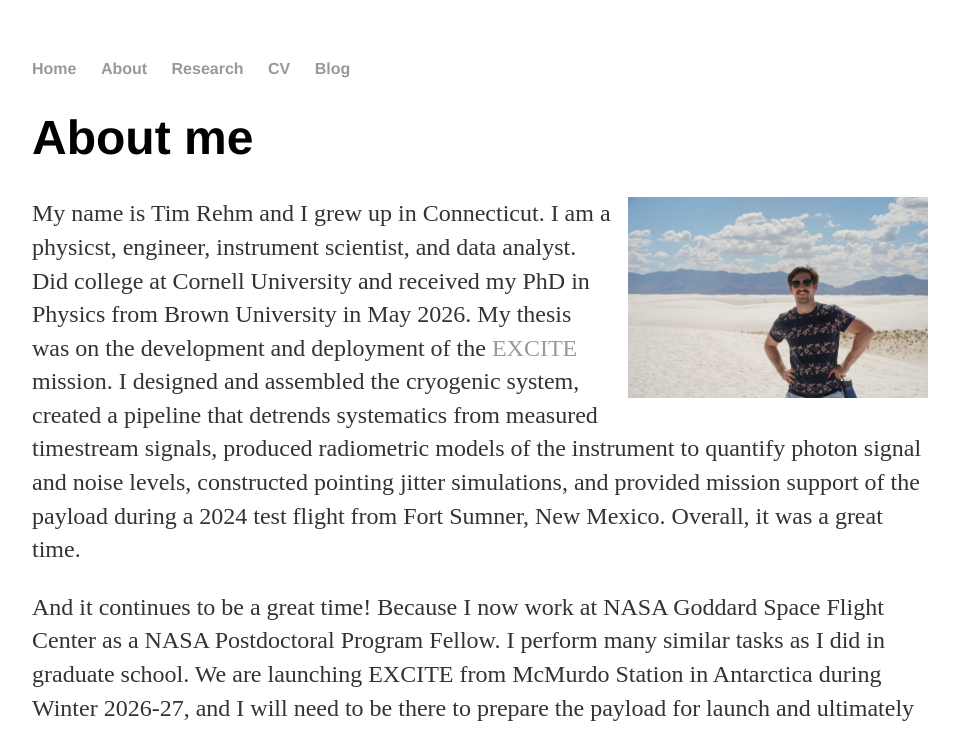
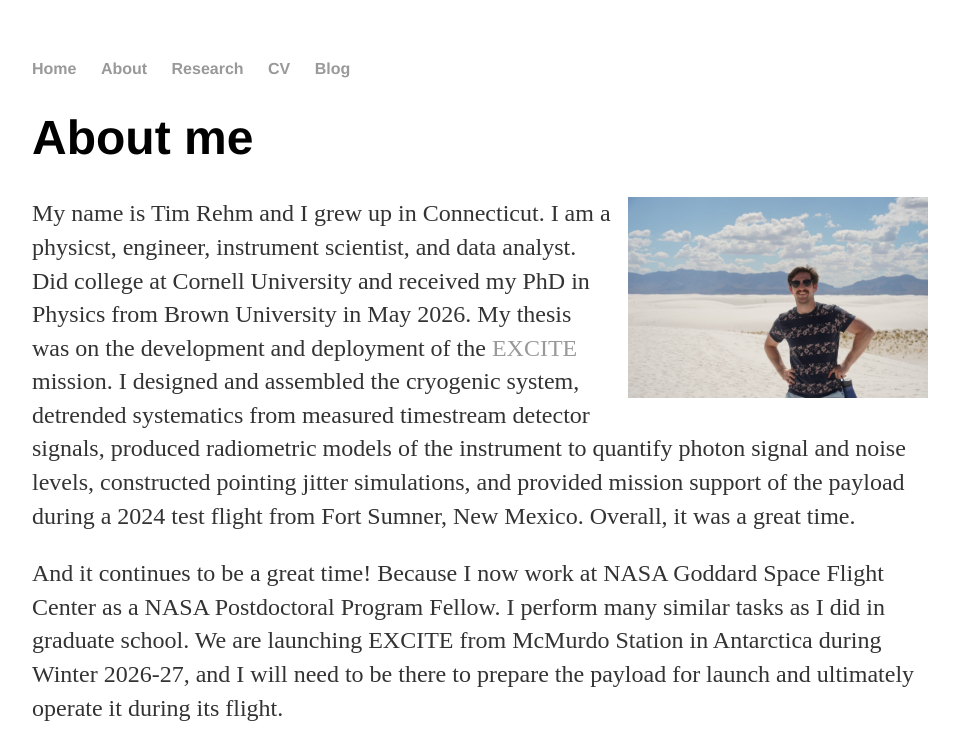
Before and after one commit to timrehm/timrehm.github.io, a Jekyll site: the page built from about/index.html, in a window 1280 px wide, cut to the strip 0-729 px from the top of the page. Shown: the whole strip, without its empty margins (160-1119 px from the left). Built offline with Jekyll 4.4.1, drawn with Linux system fonts in a browser that asks for light colours.

Commit message:
Update index.html

```diff
--- a/about/index.html
+++ b/about/index.html
@@ -6,8 +6,8 @@ title: About me
 
 	<p> <img src="/img/MeAtWhiteSands.JPG" alt="Tim at White Sands National Park" class="wrap-right" width=300> My name is Tim Rehm and I grew up in Connecticut. I am a physicst, engineer, instrument scientist, and data analyst.
 		Did college at Cornell University and received my PhD in Physics from Brown University in May 2026. My thesis was on the development
-		and deployment of the <a href="/research/excite.html">EXCITE</a> mission. I designed and assembled the cryogenic system, created a pipeline that
-		detrends systematics from measured timestream signals, produced radiometric models of the instrument to quantify photon signal and
+		and deployment of the <a href="/research/excite.html">EXCITE</a> mission. I designed and assembled the cryogenic system,
+		detrended systematics from measured timestream detector signals, produced radiometric models of the instrument to quantify photon signal and
 		noise levels, constructed pointing jitter simulations, and provided mission support of the payload during a 2024 test flight from
 		Fort Sumner, New Mexico. Overall, it was a great time.</p>
 	<p>And it continues to be a great time! Because I now work at NASA Goddard Space Flight Center as a NASA Postdoctoral Program Fellow. I perform
```
